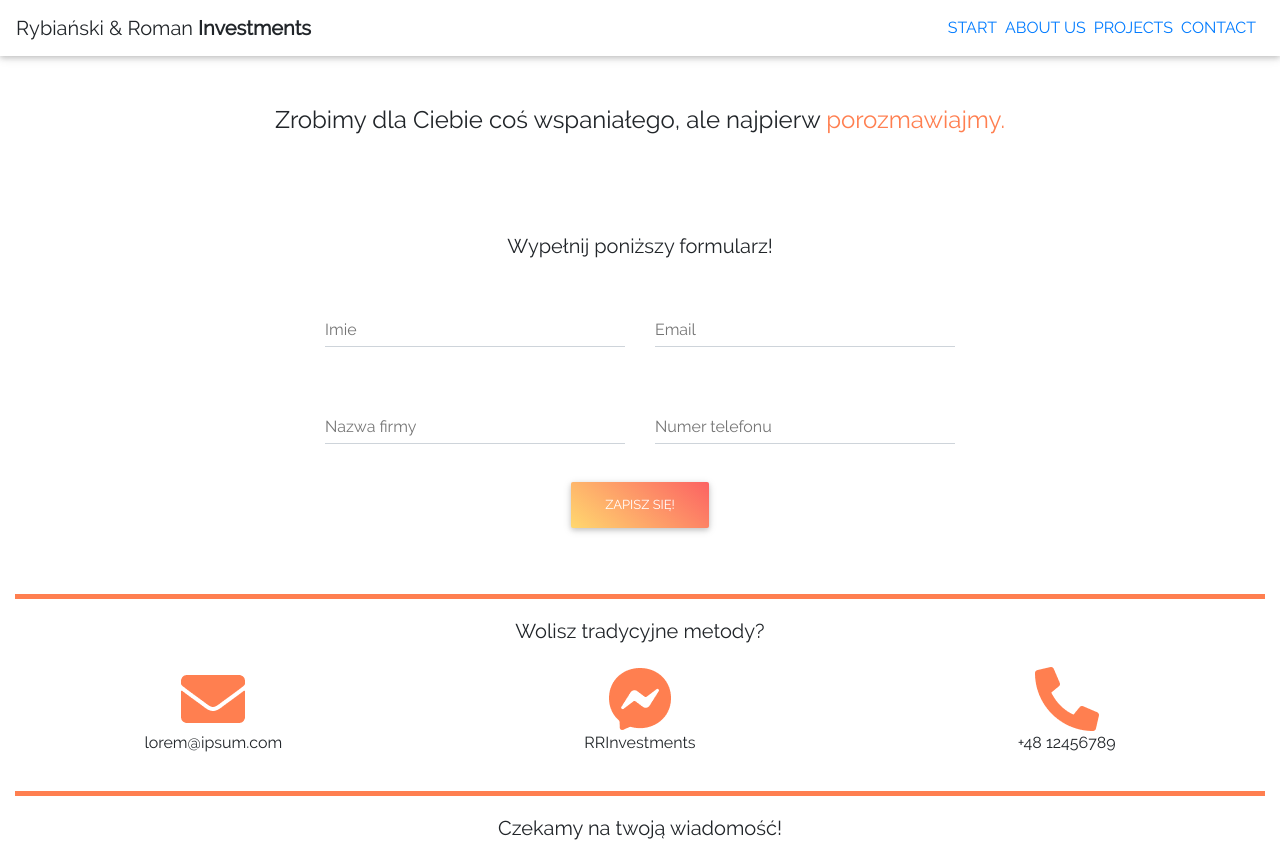
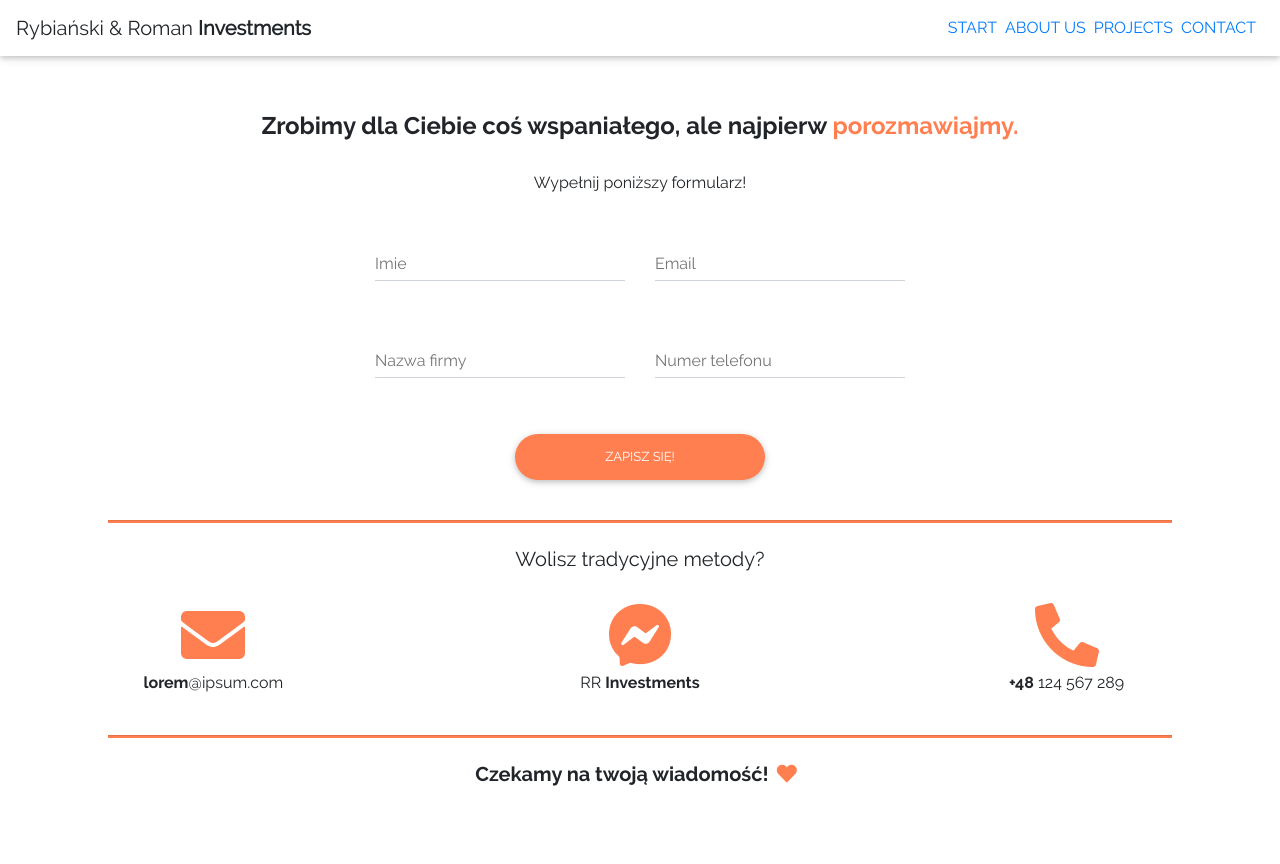
Before and after one commit to HoopDead/rr_investments, a React (Create React App) app: page /contact in a window 1280 px wide. After the commit the page ends 810 px from the top, so only its background shows below. Built offline with nearby package versions, Linux system fonts and the light colour scheme.

Commit message:
Beautify on contact.jsx to layout on figma

```diff
--- a/src/index.css
+++ b/src/index.css
@@ -38,6 +38,8 @@ html, body {
 .font-raleway-bold {
     font-family: Raleway-Bold !important;
 }
+
+/* END OF FONT SECTION */
 
 /* HOME SECTION */
 
@@ -126,9 +128,26 @@ html, body {
   color: #FF7F50;
 }
 
-
 /* END OF ABOUT SECTION */
 
-/* END OF FONT SECTION */
+/* CONTACT US SECTION */
+
+.contact-button-orange {
+    background-color: #FF7F50;
+    color: white;
+    border-radius: 1.5rem;
+}
+
+.contact-hr-orange {
+    background-color: #FF7F50;
+    padding: 1px;
+    width: 85%;
+}
+
+.contact-icon {
+    color: #FF7F50;
+}
+
+/* END OF CONTACT */
 
 /* END OF INDEX CSS */
--- a/src/pages/contact.jsx
+++ b/src/pages/contact.jsx
@@ -1,6 +1,6 @@
 import React, { Component } from "react";
 
-import { MDBBtn, MDBCol, MDBContainer, MDBRow, MDBInput } from "mdbreact";
+import { MDBBtn, MDBCol, MDBContainer, MDBRow, MDBInput, MDBIcon } from "mdbreact";
 
 import Envelope from "../assets/images/projects_envelope.png";
 import Telephone from "../assets/images/projects_telephone.png";
@@ -13,46 +13,46 @@ class Contact extends Component {
     return (
       <MDBContainer fluid>
          <MDBRow center>
-         <p style = {{marginTop: "50px"}} className="h4 text-center mb-4">Zrobimy dla Ciebie coś wspaniałego, ale najpierw <span style = {{color: "coral"}}>porozmawiajmy.</span></p>
+             <p className="h4 text-center mb-4 mt-5 py-2 font-raleway-bold">Zrobimy dla Ciebie coś wspaniałego, ale najpierw <span style = {{color: "coral"}}>porozmawiajmy.</span></p>
           </MDBRow>
           <MDBRow center>
-            <form style = {{marginTop: 75}}>
-                <p className="h5 text-center mb-4">Wypełnij poniższy formularz!</p>
+            <form>
+                <p className="h6 text-center mb-4">Wypełnij poniższy formularz!</p>
                 <div className="grey-text">
                    <MDBRow center>
-                      <MDBInput  style = {{width: "300px"}} className = "col-md-12" label="Imie"  name = "name"/>
+                      <MDBInput  style = {{width: "250px"}} className = "col-md-12" label="Imie"  name = "name"/>
                       <span className = "d-none d-lg-flex" style={{width:"30px"}}></span>
-                      <MDBInput style = {{width: "300px"}} className = "col-md-12" label="Email"  name = "email"/>
+                      <MDBInput style = {{width: "250px"}} className = "col-md-12" label="Email"  name = "email"/>
                    </MDBRow>
                    <MDBRow center>
-                      <MDBInput style = {{width: "300px"}} className = "col-md-12" label="Nazwa firmy" name = "text" />
+                      <MDBInput style = {{width: "250px"}} className = "col-md-12" label="Nazwa firmy" name = "text" />
                       <span className = "d-none d-lg-flex" style={{width:"30px"}}></span>
-                      <MDBInput style = {{width: "300px"}} className = "col-md-12" label="Numer telefonu" name = "tel"/>
+                      <MDBInput style = {{width: "250px"}} className = "col-md-12" label="Numer telefonu" name = "tel"/>
                    </MDBRow>
                 </div>
                 <div className="text-center">
-                  <MDBBtn floating gradient="peach">Zapisz się!</MDBBtn>
+                  <button className = "btn contact-button-orange w-50 my-4">Zapisz się!</button>
                 </div>
              </form>
              </MDBRow>
-             <div style = {{backgroundColor: "coral", height: "5px", marginTop: "60px", marginBottom: "20px"}}></div>
-             <p className = "h5 text-center mb-4">Wolisz tradycyjne metody?</p>
+             <hr className = "contact-hr-orange"></hr>
+             <p className = "h5 text-center my-4">Wolisz tradycyjne metody?</p>
           <MDBRow>
-             <MDBCol className = "col-sm-4 text-center">
+             <MDBCol className = "col-sm-4 text-center my-2">
                <img src = {Envelope} className = "img-fluid w-20"></img>
-               <p>lorem@ipsum.com</p>
+               <p className = "mt-1"><span class = "font-raleway-bold">lorem</span>@ipsum.com</p>
              </MDBCol>
-             <MDBCol className = "col-sm-4 text-center">
+             <MDBCol className = "col-sm-4 text-center my-2">
                <img src = {Mess} className = "img-fluid w-20"></img>
-               <p>RRInvestments</p>
+               <p className = "mt-1">RR <span class = "font-raleway-bold">Investments</span></p>
              </MDBCol>
-             <MDBCol className = "col-sm-4 text-center">
+             <MDBCol className = "col-sm-4 text-center my-2">
                <img src = {Telephone} className = "img-fluid w-20"></img>
-               <p>+48 12456789</p>
+               <p className = "mt-1"><span className = "font-raleway-bold">+48</span> 124 567 289</p>
              </MDBCol>
             </MDBRow>
-           <div style = {{backgroundColor: "coral", height: "5px", marginTop: "20px", marginBottom: "20px"}}></div>
-           <p className = "h5 text-center mb-4">Czekamy na twoją wiadomość!</p>
+            <hr className = "contact-hr-orange"></hr>
+           <p className = "font-raleway-bold h5 text-center my-4">Czekamy na twoją wiadomość!<MDBIcon className = "contact-icon mx-2" icon = "heart"></MDBIcon></p>
       </MDBContainer>
     );
   }
--- a/src/pages/home.jsx
+++ b/src/pages/home.jsx
@@ -18,7 +18,7 @@ class Home extends Component {
               <p className="h1 home-title">R&R Company</p>
               <hr></hr>
               <p className = "text-justify font-raleway-light">You have an idea? You want to develop and create a brand new product? Get in touch with us and we will change the future togheter!</p>
-              <a href="https://mdbootstrap.com/" class="btn home-button-orange text-uppercase w-75">Contact Us</a>
+              <a href="https://mdbootstrap.com/" class="btn home-button-orange  text-uppercase w-75">Contact Us</a>
           </MDBCol>
         </MDBRow>
         </MDBContainer>
```
